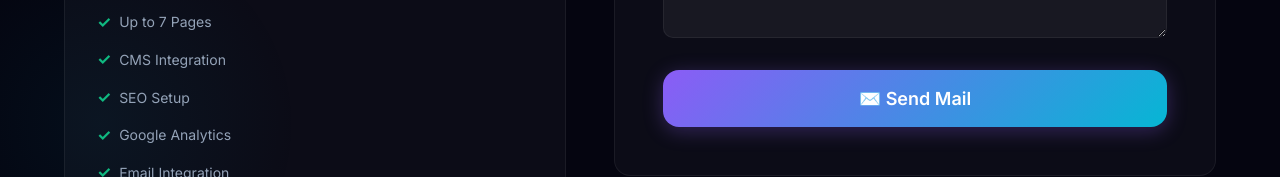
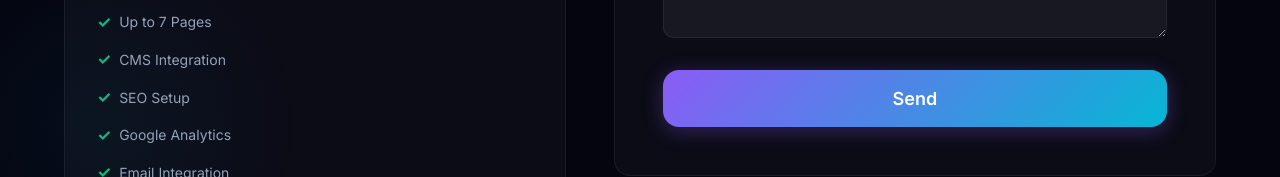
Before and after one commit to Kamlender/zyroo-website, a Next.js app: page /order/business-website in a window 1280 px wide. Shown: the part 576-753 px from the top of the page. Built offline with nearby package versions, Linux system fonts and the light colour scheme.

Commit message:
Revert Send button text back to Send

```diff
--- a/src/app/order/[id]/OrderPageClient.tsx
+++ b/src/app/order/[id]/OrderPageClient.tsx
@@ -238,7 +238,7 @@ export default function OrderPageClient() {
                   id="submit-order-btn"
                   disabled={status === 'sending'}
                 >
-                  {status === 'sending' ? 'Sending Mail...' : '✉️ Send Mail'}
+                  {status === 'sending' ? 'Sending...' : 'Send'}
                 </button>
 
 
```
